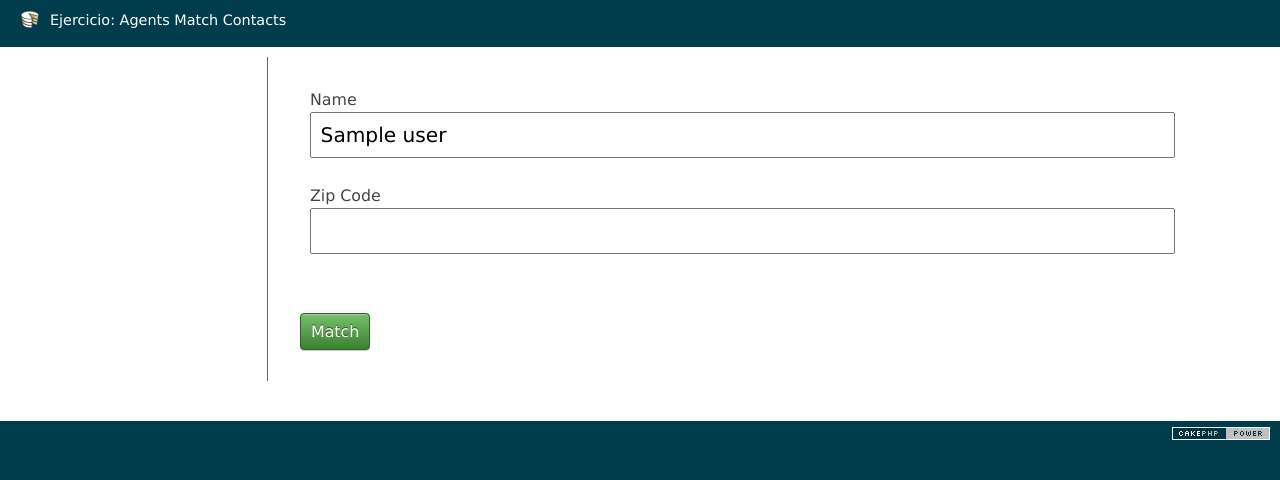
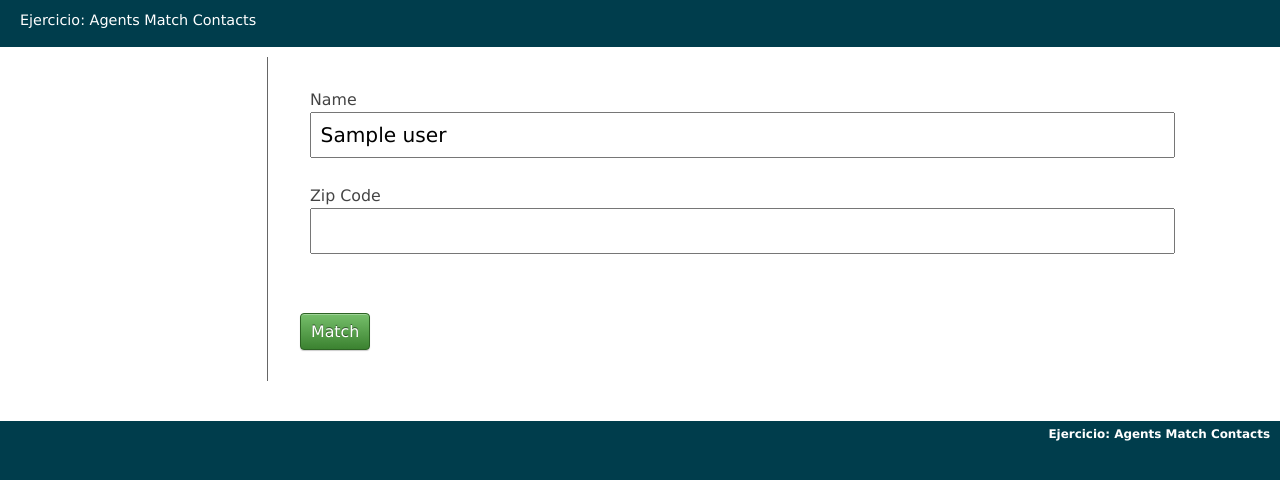
Before and after one commit to alblez/contacts-geozip, a CakePHP app: the page made by app/View/Users/index.ctp in a window 1280 px wide. Shown: the top 480 px of the page. Run offline with PHP 8.4 and a stand-in for CakePHP, Linux system fonts and the light colour scheme; the template is opened without the code that fills it: most values are stand-ins (such as "Sample title", 1, 10 or a date in 2020); form fields are guessed from the names that the template uses; data that the repository does not hold is empty; some libraries are stand-ins or nearby versions.

Commit message:
ajuste estilos

```diff
--- a/app/View/Layouts/default.ctp
+++ b/app/View/Layouts/default.ctp
@@ -37,12 +37,7 @@ $titulo = __d('zoe', 'Ejercicio: Agents Match Contacts');
 			<?php echo $this->fetch('content'); ?>
 		</div>
 		<div id="footer">
-			<?php echo $this->Html->link(
-					$this->Html->image('cake.power.gif', array('alt' => $titulo, 'border' => '0')),
-					'http://www.cakephp.org/',
-					array('target' => '_blank', 'escape' => false)
-				);
-			?>
+			<h5><?php echo $titulo; ?></h5>
 		</div>
 	</div>
 	<?php echo $this->element('sql_dump'); ?>
--- a/app/webroot/css/cake.generic.css
+++ b/app/webroot/css/cake.generic.css
@@ -81,9 +81,8 @@ p {
 }
 #header h1 {
 	line-height:20px;
-	background: #003d4c url('../img/cake.icon.png') no-repeat left;
 	color: #fff;
-	padding: 0 30px;
+	background-color: inherit;
 }
 #header h1 a {
 	color: #fff;
```
